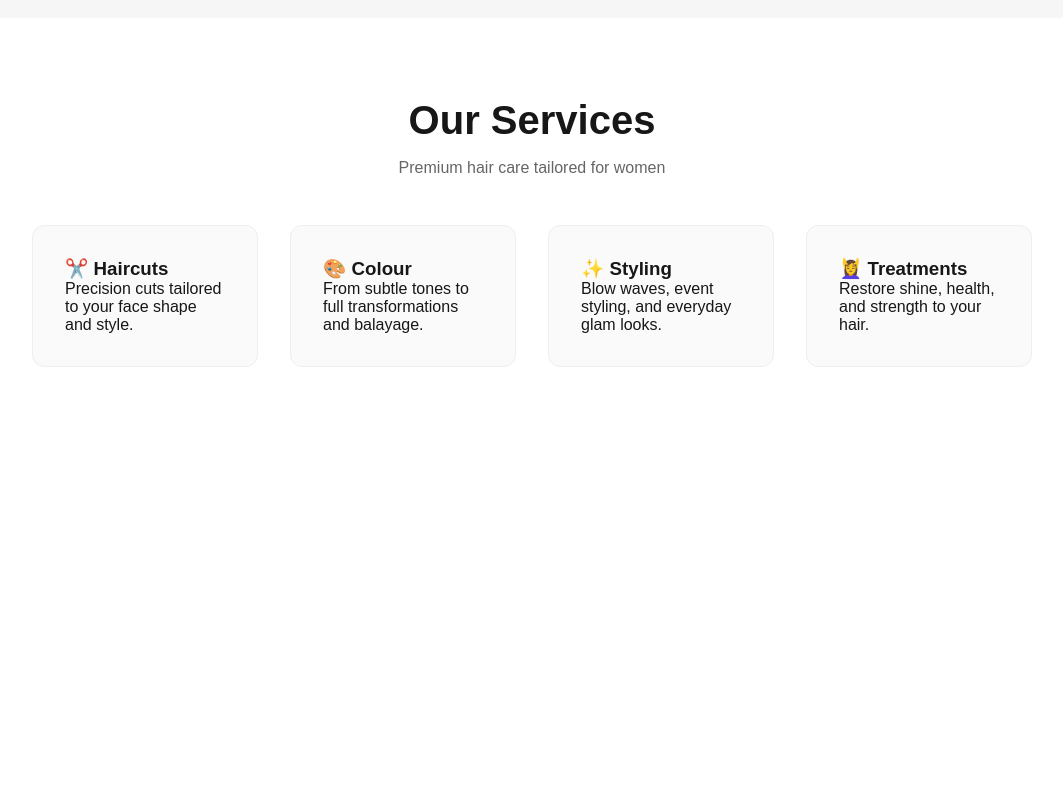
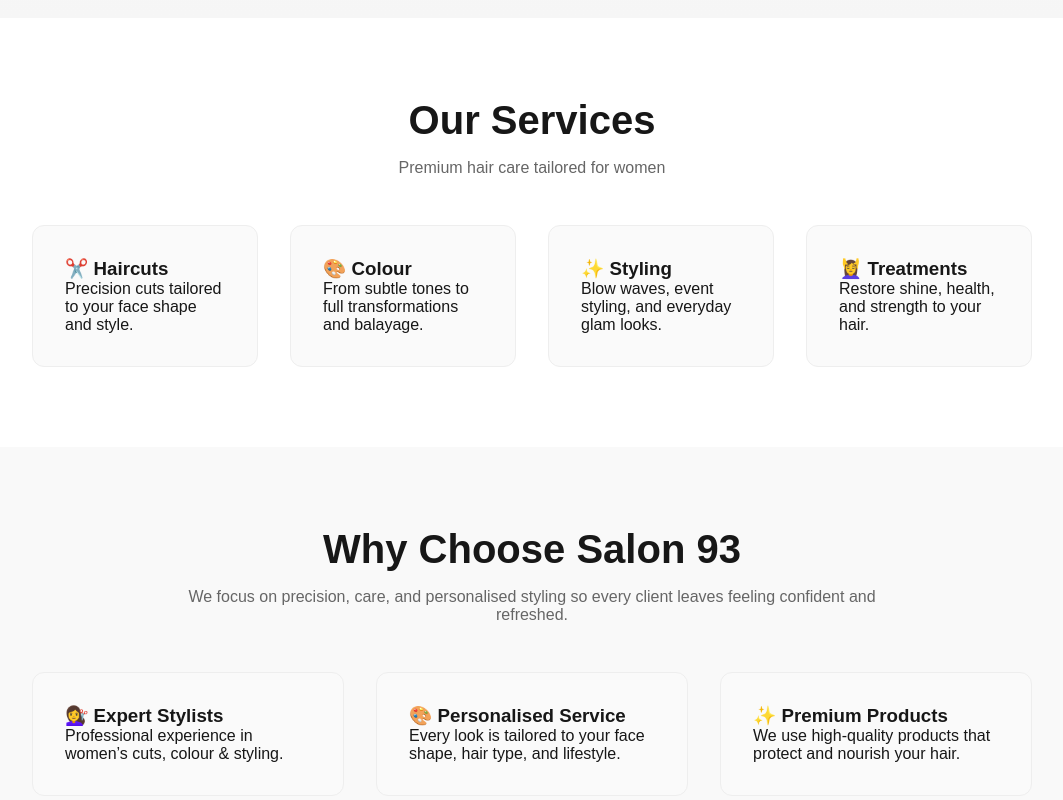
Before and after one commit to rrad0004-bot/salon93-website-v2, a Next.js app: page / in a window 1280 px wide. Shown: the part 702-1502 px from the top of the page, without its empty margins (108-1171 px from the left). Before the commit the page ends 1149 px from the top, so only its background shows below. Built offline with nearby package versions, Linux system fonts and the light colour scheme.

Commit message:
Why choose us

```diff
--- a/app/page.js
+++ b/app/page.js
@@ -124,6 +124,50 @@
           </div>
         </div>
       </section>
+
+      {/* WHY CHOOSE SECTION */}
+      <section
+        style={{
+          padding: "5rem 2rem",
+          background: "#f9f9f9",
+          textAlign: "center",
+        }}
+      >
+        <h2 style={{ fontSize: "2.5rem", fontWeight: "700" }}>
+          Why Choose Salon 93
+        </h2>
+
+        <p style={{ color: "#666", marginTop: "1rem", maxWidth: "700px", marginLeft: "auto", marginRight: "auto" }}>
+          We focus on precision, care, and personalised styling so every client leaves feeling confident and refreshed.
+        </p>
+
+        <div
+          style={{
+            marginTop: "3rem",
+            display: "grid",
+            gridTemplateColumns: "repeat(auto-fit, minmax(250px, 1fr))",
+            gap: "2rem",
+            maxWidth: "1000px",
+            marginLeft: "auto",
+            marginRight: "auto",
+          }}
+        >
+          <div style={cardStyle}>
+            <h3>💇‍♀️ Expert Stylists</h3>
+            <p>Professional experience in women’s cuts, colour & styling.</p>
+          </div>
+
+          <div style={cardStyle}>
+            <h3>🎨 Personalised Service</h3>
+            <p>Every look is tailored to your face shape, hair type, and lifestyle.</p>
+          </div>
+
+          <div style={cardStyle}>
+            <h3>✨ Premium Products</h3>
+            <p>We use high-quality products that protect and nourish your hair.</p>
+          </div>
+        </div>
+      </section>
     </>
   );
 }
```
